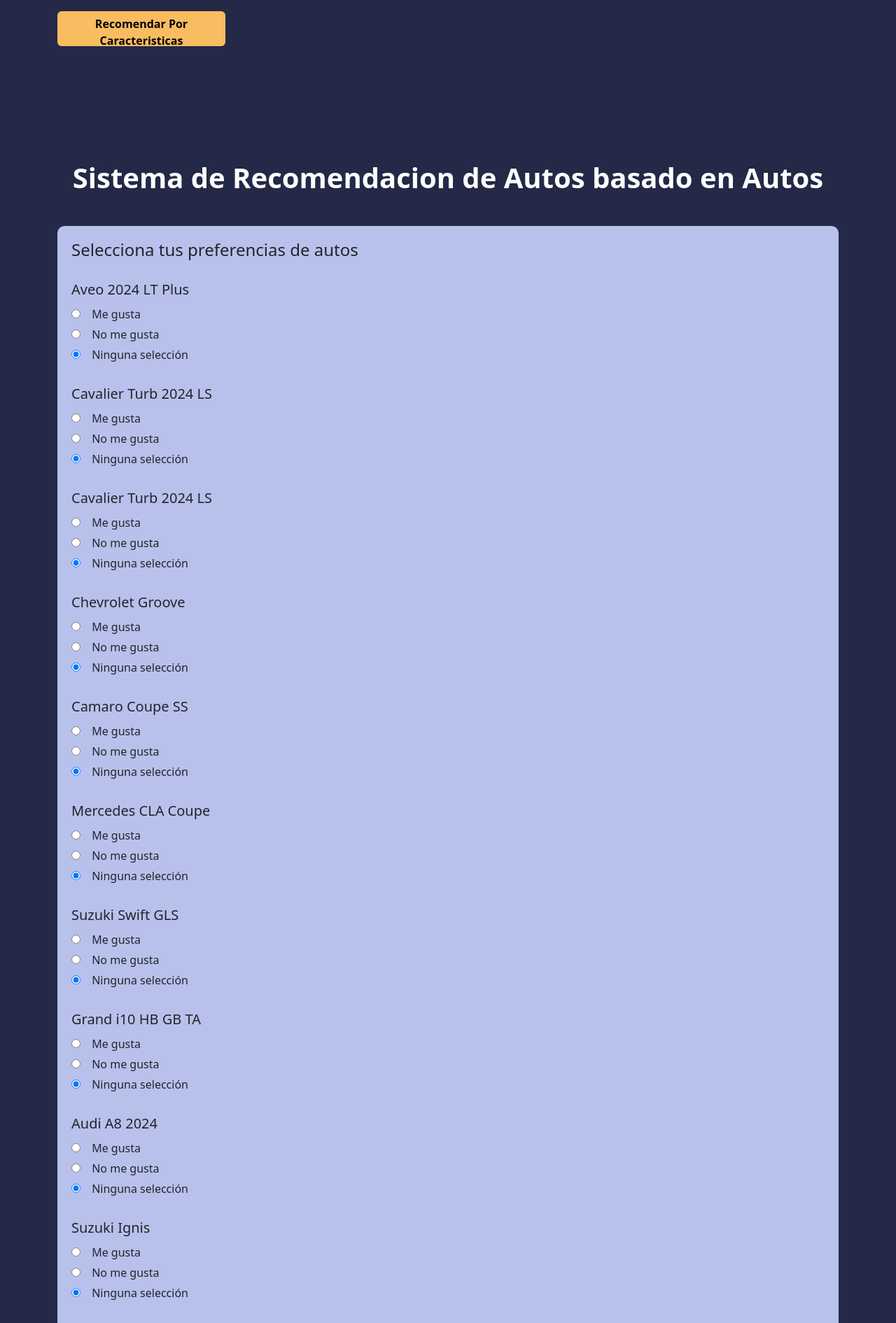
After one commit to Heigz/Sistema-de-recomendacion, a Flask app: page /preferencias/recomendarPorAuto in a window 1280 px wide. The commit adds this page. Shown: the top 1891 px of the page at 70% size. Run offline with Flask 3, Linux system fonts and the light colour scheme.

Commit message:
Vista de recomendacion por auto y traduccion a arreglo

```diff
--- a/app/app.py
+++ b/app/app.py
@@ -9,6 +9,11 @@
     return render_template("preferenciasFormulario.html")
 
 
+@app.route("/recomendarPorAuto")
+def recomendar_por_auto():
+    return render_template("preferenciasPorAutoFormulario.html")
+
+
 app.register_blueprint(preferencias_blueprint)
 
 if __name__ == "__main__":
--- a/app/controllers/controllerPreferencias.py
+++ b/app/controllers/controllerPreferencias.py
@@ -154,5 +154,33 @@
         )
 
 
+@preferencias_blueprint.route("/recomendarPorAuto", methods=["GET", "POST"])
+def recomendar_auto_por_auto():
+    preferencias_por_auto = {}
+
+    if request.method == "POST":
+        # Inicializar un arreglo para almacenar las preferencias
+        preferencias_usuario = []
+
+        # Procesar los datos del formulario y almacenar las preferencias por auto
+        for auto, preference in request.form.items():
+            if auto.startswith("preferenciaAuto"):
+                if preference == "meGusta":
+                    preferencias_usuario.append(1)
+                elif preference == "noMeGusta":
+                    preferencias_usuario.append(-1)
+                else:
+                    preferencias_usuario.append(0)
+
+        # Redirigir o realizar otras acciones después de procesar los datos
+        # Aquí puedes agregar la lógica según tus necesidades
+        print("Preferencias del usuario:", preferencias_usuario)
+        return render_template("autoRecomendado.html")
+
+    else:
+        autos = get_all_column()
+        return render_template("preferenciasPorAutoFormulario.html", autos=autos)
+
+
 def checkBoxAEntero(value):
     return 1 if value == "on" else 0
--- a/app/functions/Funciones.py
+++ b/app/functions/Funciones.py
@@ -149,12 +149,10 @@
 
 def get_all_column():
     """
-    Function that returns the first column of the CSV file, excluding the first row.
+    Function that returns the first column of the data returned by leerBase(), excluding the first row.
     """
-    with open("IA-Recomendaciones.csv", "r") as f:
-        reader = csv.reader(f)
-        next(reader)  # Se salta la primera celda
-        first_column = [row[0] for row in reader]
+    data = leerBase()
+    first_column = [row[0] for row in data[1:]]  # Skip the first row
     return first_column
 
 
--- a/app/static/styles.css
+++ b/app/static/styles.css
@@ -8,6 +8,10 @@
     color: white;
     font-weight: bold;
     margin-top: 4rem;
+}
+
+h4 {
+    margin-bottom: 30px;
 }
 
 
@@ -96,3 +100,8 @@
     color: black;
     scale: 1.1;
 }
+
+.contenedor-auto {
+    margin-top: 10px;
+    margin-bottom: 30px;
+}
--- /dev/null
+++ b/app/templates/preferenciasPorAutoFormulario.html
@@ -0,0 +1,53 @@
+<!DOCTYPE html>
+<html>
+
+<head>
+  <title>Sistema de Recomendación de autos</title>
+</head>
+<link href="https://cdn.jsdelivr.net/npm/bootstrap@5.3.3/dist/css/bootstrap.min.css" rel="stylesheet"
+  integrity="sha384-QWTKZyjpPEjISv5WaRU9OFeRpok6YctnYmDr5pNlyT2bRjXh0JMhjY6hW+ALEwIH" crossorigin="anonymous" />
+<link rel="stylesheet" type="text/css" href="{{ url_for('static', filename='styles.css') }}" />
+
+<script src="https://cdn.jsdelivr.net/npm/bootstrap@5.3.3/dist/js/bootstrap.bundle.min.js" integrity="sha384-"></script>
+
+<body>
+  <div class="container">
+    <a href="{{ url_for('home') }}" class="btn btn-success btn-tam">Recomendar Por Caracteristicas</a>
+    <h1>Sistema de Recomendacion de Autos basado en Autos</h1>
+
+    <form class="form-container" action="{{url_for('preferencias.recomendar_auto_por_auto')}}" method="post">
+
+      <!--Opciones de tipo de transmision-->
+      <div class="section-container">
+        <h4>Selecciona tus preferencias de autos</h4>
+
+        {% for auto in autos %}
+        <div class="contenedor-auto">
+          <h5>{{ auto }}</h5>
+          <div class="">
+            <input type="radio" id="meGusta{{ loop.index }}" name="preferenciaAuto{{ loop.index }}" value="meGusta">
+            <label for="meGusta{{ loop.index }}">Me gusta</label><br>
+          </div>
+          <div class="">
+            <input type="radio" id="noMeGusta{{ loop.index }}" name="preferenciaAuto{{ loop.index }}" value="noMeGusta">
+            <label for="noMeGusta{{ loop.index }}">No me gusta</label><br>
+          </div>
+          <div class="">
+            <input type="radio" id="ningunaSeleccion{{ loop.index }}" name="preferenciaAuto{{ loop.index }}" value="" checked>
+            <label for="ningunaSeleccion{{ loop.index }}">Ninguna selección</label><br>
+          </div>
+        </div>
+        {% endfor %}
+
+      </div>
+
+      <button type="submit" class="btn btn-success btn-tam">
+        Recomendar
+      </button>
+
+    </form>
+
+  </div>
+</body>
+
+</html>
```
Also changed, not shown: app/templates/preferenciasFormulario.html (+6 -1 lines).
